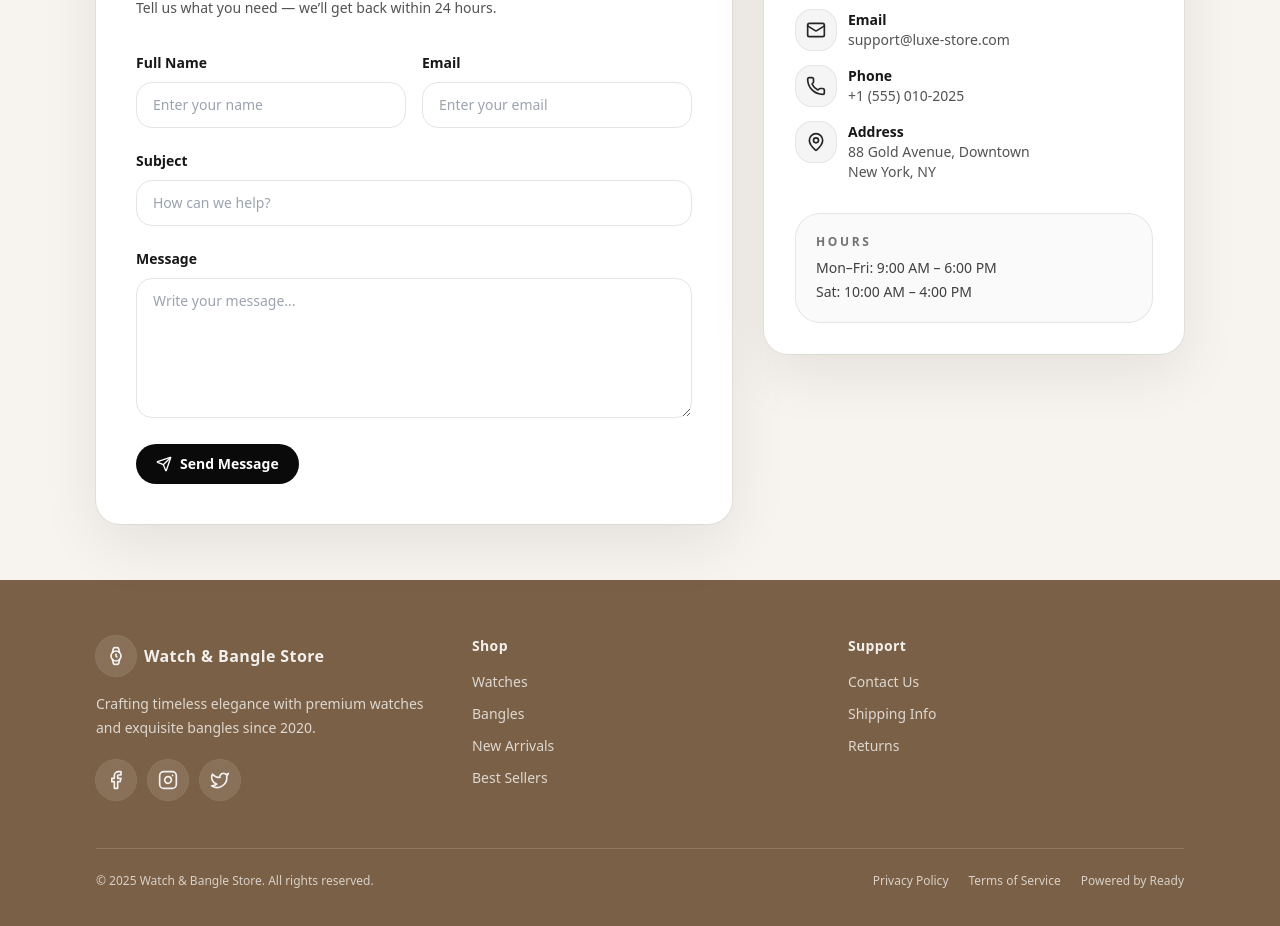
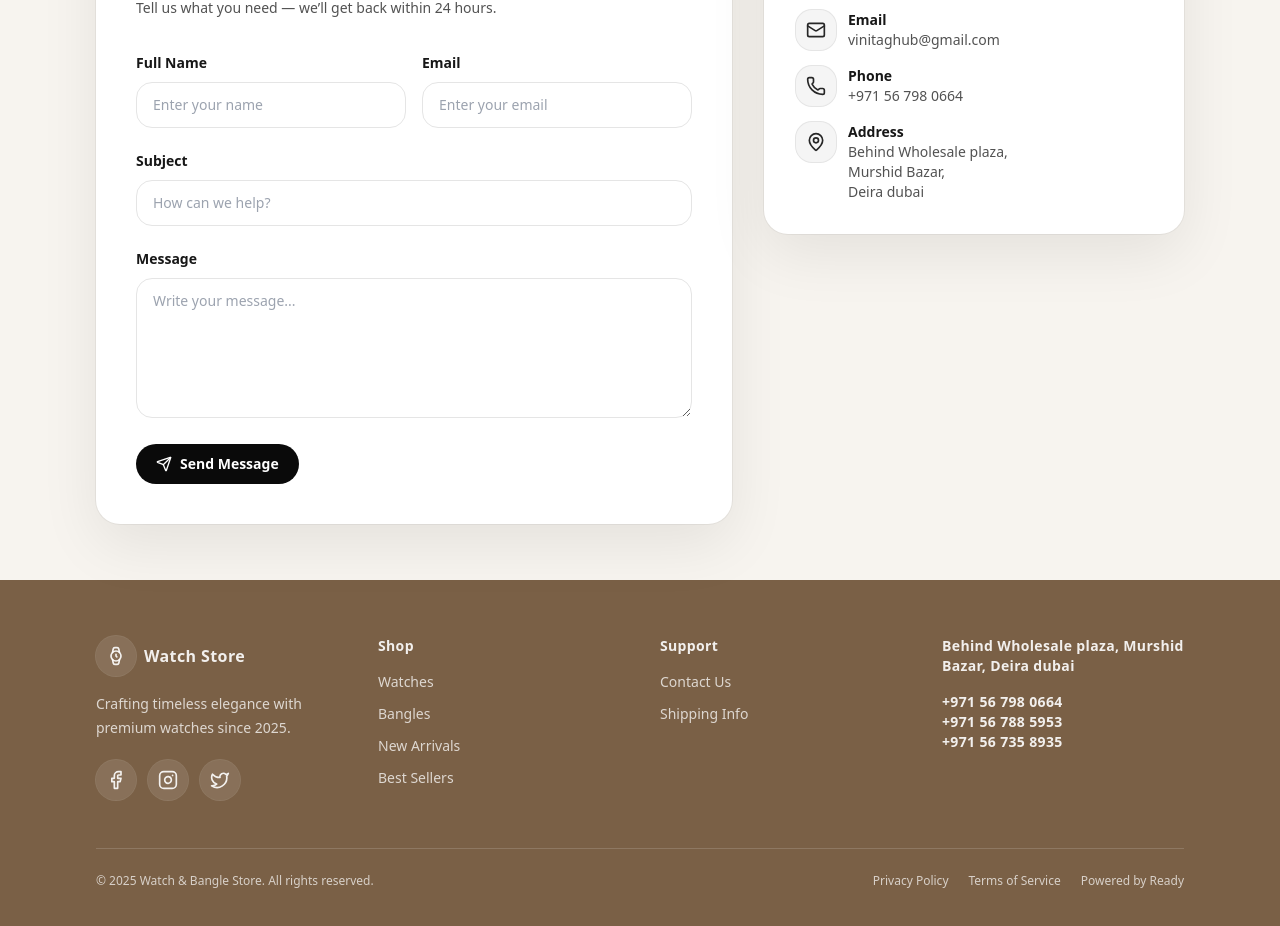
Before and after one commit to Mr-Zee/Vintage, a React (Vite) app: page /contact in a window 1280 px wide. Shown: the part 222-1148 px from the top of the page. Built offline with nearby package versions, Linux system fonts and the light colour scheme.

Commit message:
footer details updated

```diff
--- a/src/components/Footer.jsx
+++ b/src/components/Footer.jsx
@@ -4,8 +4,7 @@ import { Link } from "react-router-dom";
 
 const supportLinks = [
   { label: "Contact Us", to: "/contact" },
-  { label: "Shipping Info", to: "/shipping" },
-  { label: "Returns", to: "/returns" },
+  { label: "Shipping Info", to: "/contact" },
 ];
 
 function Container({ children, className = "" }) {
@@ -16,16 +15,16 @@ export default function Footer() {
   return (
     <footer className="bg-[#7a6046] text-white/90">
       <Container className="py-14">
-        <div className="grid gap-10 md:grid-cols-3">
+        <div className="grid gap-10 md:grid-cols-4">
           <div>
             <div className="inline-flex items-center gap-2">
               <span className="grid h-10 w-10 place-items-center rounded-full bg-white/10 ring-1 ring-white/15">
                 <Watch className="h-5 w-5" />
               </span>
-              <span className="font-semibold tracking-wide">Watch & Bangle Store</span>
+              <span className="font-semibold tracking-wide">Watch Store</span>
             </div>
             <p className="mt-4 text-sm leading-6 text-white/75">
-              Crafting timeless elegance with premium watches and exquisite bangles since 2020.
+              Crafting timeless elegance with premium watches since 2025.
             </p>
 
             <div className="mt-5 flex items-center gap-3">
@@ -71,7 +70,13 @@ export default function Footer() {
   ))}
 </ul>
           </div>
+            <div>
+            <h4 className="text-sm font-semibold tracking-wide mb-4">Behind Wholesale plaza, Murshid Bazar, Deira dubai</h4>
+            <h4 className="text-sm font-semibold tracking-wide">+971 56 798 0664</h4>
+            <h4 className="text-sm font-semibold tracking-wide">+971 56 788 5953</h4>
+            <h4 className="text-sm font-semibold tracking-wide">+971 56 735 8935</h4>
 
+            </div>
           {/* <div>
             <h4 className="text-sm font-semibold tracking-wide">Newsletter</h4>
             <p className="mt-4 text-sm text-white/75">Subscribe to get special offers and updates.</p>
--- a/src/components/Navbar.jsx
+++ b/src/components/Navbar.jsx
@@ -38,7 +38,7 @@ export default function Navbar() {
           <nav className="hidden md:flex items-center gap-8 text-white/80">
             <NavLink to="/" end className={({ isActive }) => [linkBase, isActive ? "text-white " : "    hover:text-gold-300  duration-300"].join(" ")}>HOME <span className="absolute bottom-0 left-0 h-0.5 bg-gold-300 group-hover:w-full transition-all duration-300"></span></NavLink>
             <NavLink to="/products" className={({ isActive }) => [linkBase, isActive ? "text-white " : "   hover:text-gold-300  duration-300 "].join(" ")}>PRODUCTS <span className="absolute bottom-0 left-0 h-0.5 bg-gold-300 group-hover:w-full transition-all duration-300"></span></NavLink>
-            <NavLink to="/about" className={({ isActive }) => [linkBase, isActive ? "text-white " : "   hover:text-gold-300  duration-300"].join(" ")}>ABOUT US <span className="absolute bottom-0 left-0 h-0.5 bg-gold-300 group-hover:w-full transition-all duration-300"></span></NavLink>
+            {/* <NavLink to="/about" className={({ isActive }) => [linkBase, isActive ? "text-white " : "   hover:text-gold-300  duration-300"].join(" ")}>ABOUT US <span className="absolute bottom-0 left-0 h-0.5 bg-gold-300 group-hover:w-full transition-all duration-300"></span></NavLink> */}
             <NavLink to="/contact" className={({ isActive }) => [linkBase, isActive ? "text-white " : "   hover:text-gold-300  duration-300"].join(" ")}>CONTACT US <span className="absolute bottom-0 left-0 h-0.5 bg-gold-300 group-hover:w-full transition-all duration-300"></span></NavLink>
           </nav>
 
--- a/src/components/ProductCard.jsx
+++ b/src/components/ProductCard.jsx
@@ -10,7 +10,7 @@ function formatMoney(n) {
 }
 
 // ✅ WhatsApp redirect helpers
-const WHATSAPP_NUMBER = "919526753878"
+const WHATSAPP_NUMBER = "97167980664"
 const buildWhatsAppLink = (product) => {
   const text = `Hi, I want to buy:
 ${product.title} (${formatMoney(product.price)})
--- a/src/pages/ContactPage.jsx
+++ b/src/pages/ContactPage.jsx
@@ -59,7 +59,7 @@ export default function ContactPage() {
                 </span>
                 <div>
                   <p className="font-semibold text-neutral-900">Email</p>
-                  <p className="text-neutral-600">support@luxe-store.com</p>
+                  <p className="text-neutral-600">vinitaghub@gmail.com</p>
                 </div>
               </div>
 
@@ -69,7 +69,7 @@ export default function ContactPage() {
                 </span>
                 <div>
                   <p className="font-semibold text-neutral-900">Phone</p>
-                  <p className="text-neutral-600">+1 (555) 010-2025</p>
+                  <p className="text-neutral-600">+971 56 798 0664</p>
                 </div>
               </div>
 
@@ -80,17 +80,17 @@ export default function ContactPage() {
                 <div>
                   <p className="font-semibold text-neutral-900">Address</p>
                   <p className="text-neutral-600">
-                    88 Gold Avenue, Downtown<br />New York, NY
+                    Behind Wholesale plaza, <br />Murshid Bazar,<br /> Deira dubai
                   </p>
                 </div>
               </div>
             </div>
 
-            <div className="mt-8 rounded-3xl bg-neutral-50 p-5 ring-1 ring-neutral-200">
+            {/* <div className="mt-8 rounded-3xl bg-neutral-50 p-5 ring-1 ring-neutral-200">
               <p className="text-xs font-semibold tracking-[0.22em] text-neutral-500">HOURS</p>
               <p className="mt-2 text-sm text-neutral-700">Mon–Fri: 9:00 AM – 6:00 PM</p>
               <p className="mt-1 text-sm text-neutral-700">Sat: 10:00 AM – 4:00 PM</p>
-            </div>
+            </div> */}
           </aside>
         </div>
       </Container>
```
Also changed, not shown: src/Images/logo.png (added).
